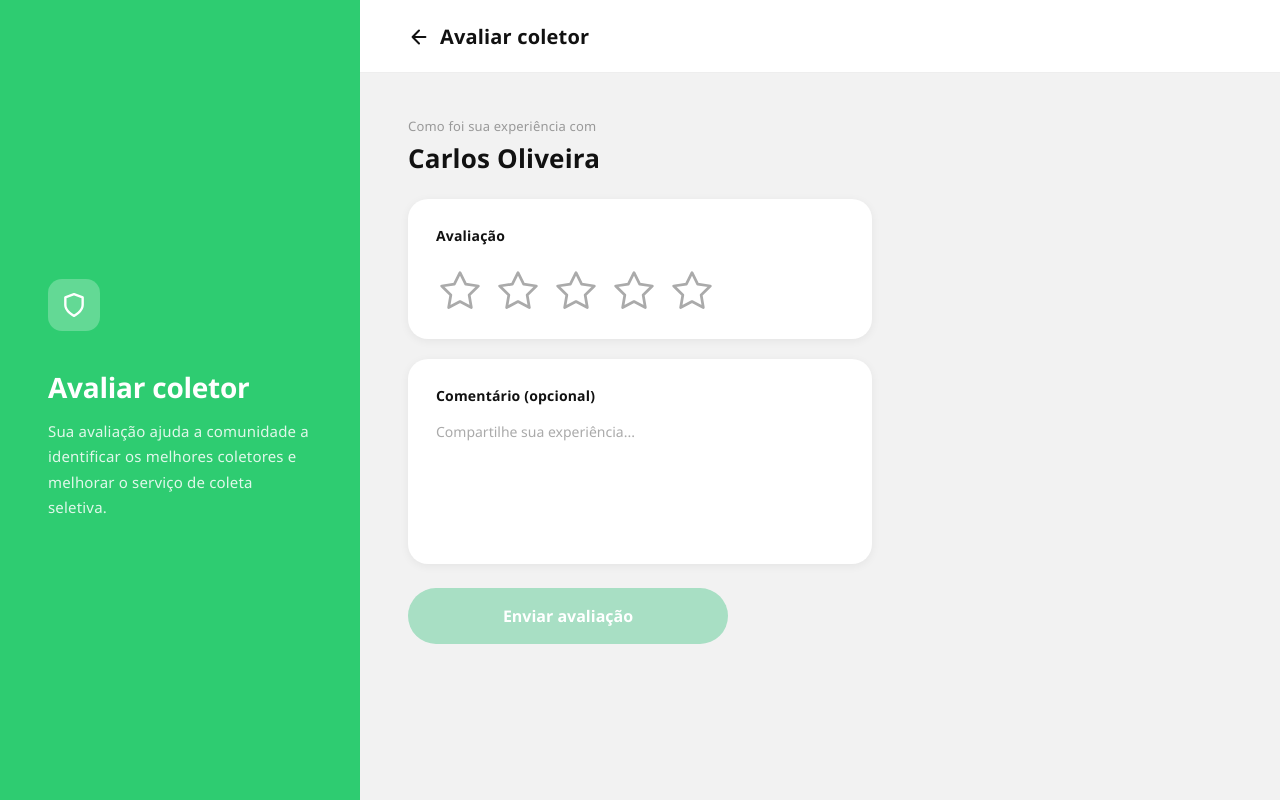
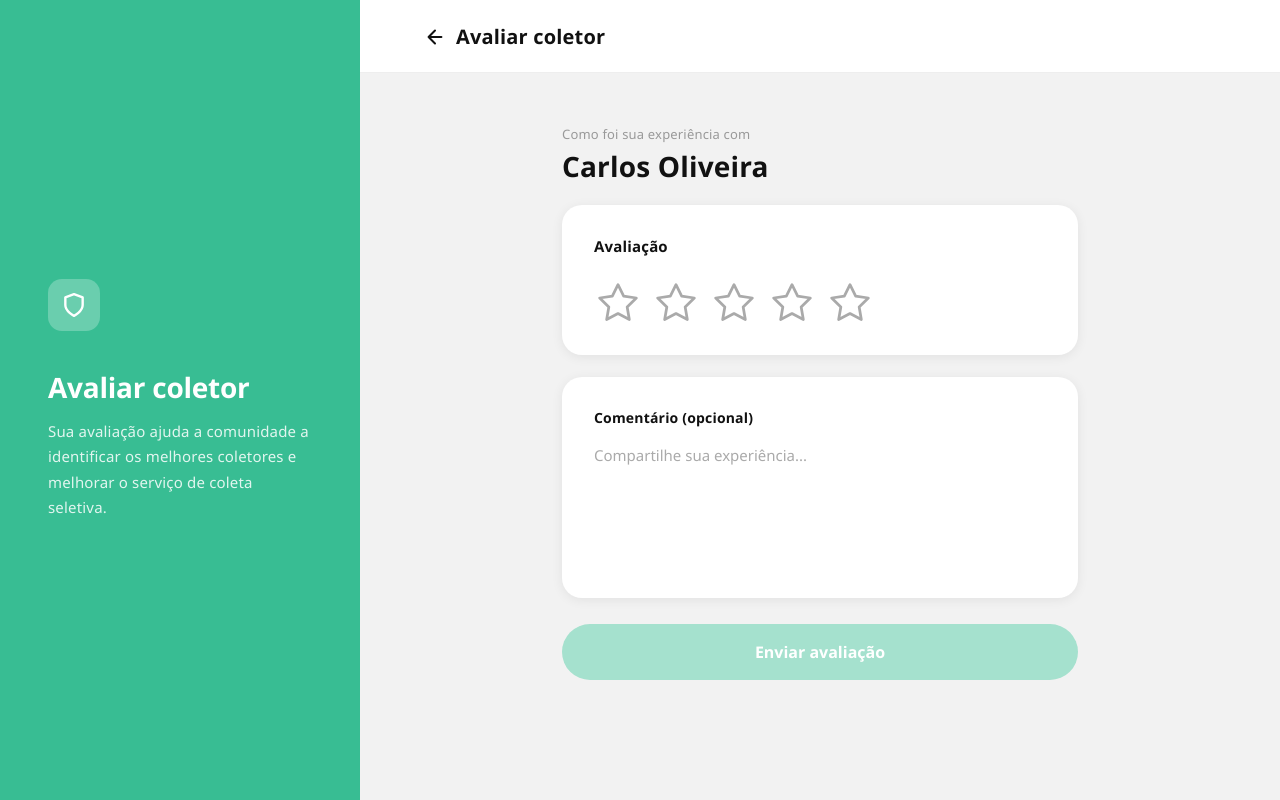
Before and after one commit to Rodrigo-Dourad0/EcoCiclo-FrontEnd, a React (Vite) app in the folder ecociclo/: page /avaliar-coletor in a window 1280 px wide. Built offline with nearby package versions, Linux system fonts and the light colour scheme.

Commit message:
style: corrige responsividade e atualiza paleta de cores do avaliarcoletor

```diff
--- a/ecociclo/src/modules/feedback/styles/Avaliarcoletor.css
+++ b/ecociclo/src/modules/feedback/styles/Avaliarcoletor.css
@@ -1,3 +1,12 @@
+/* ===== ROOT ===== */
+
+:root {
+  --verde-principal: #38bd93;
+  --verde-escuro: #1d9e75;
+  --verde-claro-bg: #e1f5ee;
+  --fonte: 'Nunito', 'Segoe UI', sans-serif;
+}
+
 /* ===== MOBILE (base) ===== */
 
 .avaliarcoletor-screen {
@@ -7,7 +16,7 @@
   width: 100%;
   min-height: 100svh;
   background-color: #f2f2f2;
-  font-family: 'Nunito', 'Segoe UI', sans-serif;
+  font-family: var(--fonte);
   box-sizing: border-box;
 }
 
@@ -45,7 +54,7 @@
   font-weight: 700;
   color: #111;
   margin: 0;
-  font-family: 'Nunito', 'Segoe UI', sans-serif;
+  font-family: var(--fonte);
 }
 
 .avaliarcoletor-body {
@@ -127,7 +136,7 @@
   resize: none;
   font-size: 14px;
   color: #333;
-  font-family: 'Nunito', 'Segoe UI', sans-serif;
+  font-family: var(--fonte);
   background-color: transparent;
   box-sizing: border-box;
   line-height: 1.6;
@@ -145,22 +154,22 @@
   font-size: 15px;
   font-weight: 700;
   width: 100%;
-  font-family: 'Nunito', 'Segoe UI', sans-serif;
+  font-family: var(--fonte);
   transition: background 0.2s;
   margin-top: 4px;
 }
 
 .avaliarcoletor-submit-btn.enabled {
-  background-color: #2ecc71;
+  background-color: var(--verde-principal);
   cursor: pointer;
 }
 
 .avaliarcoletor-submit-btn.enabled:hover {
-  background-color: #27ae60;
+  background-color: var(--verde-escuro);
 }
 
 .avaliarcoletor-submit-btn.disabled {
-  background-color: #a8dfc4;
+  background-color: color-mix(in srgb, var(--verde-principal) 45%, white 55%);
   cursor: not-allowed;
 }
 
@@ -189,7 +198,7 @@
   width: 60px;
   height: 60px;
   border-radius: 50%;
-  background-color: #e8f8f0;
+  background-color: var(--verde-claro-bg);
   display: flex;
   align-items: center;
   justify-content: center;
@@ -211,7 +220,7 @@
 }
 
 .avaliarcoletor-modal-btn {
-  background-color: #2ecc71;
+  background-color: var(--verde-principal);
   color: #fff;
   border: none;
   border-radius: 50px;
@@ -220,29 +229,40 @@
   font-weight: 700;
   cursor: pointer;
   width: 100%;
-  font-family: 'Nunito', 'Segoe UI', sans-serif;
+  font-family: var(--fonte);
   transition: background 0.2s;
 }
 
 .avaliarcoletor-modal-btn:hover {
-  background-color: #27ae60;
+  background-color: var(--verde-escuro);
 }
 
 /* ===== TABLET (768px+) ===== */
 
-@media (min-width: 768px) {
+@media (min-width: 768px) and (max-width: 1023px) {
   .avaliarcoletor-screen {
-    flex-direction: row;
+    flex-direction: column;
+    align-items: center;
     background-color: #e8e8e8;
+    min-height: 100svh;
+    padding: 0;
   }
 
   .avaliarcoletor-main {
-    max-width: 620px;
-    background-color: #f2f2f2;
+    width: 100%;
+    max-width: 100%;
+    background-color: transparent;
+    display: flex;
+    flex-direction: column;
+    align-items: center;
   }
 
   .avaliarcoletor-header {
-    padding: 20px 28px 18px;
+    width: 100%;
+    padding: 20px 40px 18px;
+    background-color: #fff;
+    border-bottom: 1px solid #eee;
+    box-sizing: border-box;
   }
 
   .avaliarcoletor-header-title {
@@ -250,23 +270,50 @@
   }
 
   .avaliarcoletor-body {
-    padding: 32px 28px;
+    width: 100%;
+    max-width: 640px;
+    padding: 40px 32px 48px;
     gap: 20px;
+    box-sizing: border-box;
+  }
+
+  .avaliarcoletor-collector-info {
+    text-align: center;
+    padding-bottom: 12px;
+  }
+
+  .avaliarcoletor-collector-subtitle {
+    font-size: 14px;
   }
 
   .avaliarcoletor-collector-name {
-    font-size: 24px;
+    font-size: 26px;
   }
 
   .avaliarcoletor-card {
-    padding: 24px 28px;
+    padding: 28px 32px;
     border-radius: 20px;
-    box-shadow: 0 2px 10px rgba(0, 0, 0, 0.06);
+    box-shadow: 0 2px 12px rgba(0, 0, 0, 0.07);
+  }
+
+  .avaliarcoletor-card-title {
+    font-size: 15px;
+    margin-bottom: 20px;
+  }
+
+  .avaliarcoletor-stars-row {
+    gap: 12px;
+  }
+
+  .avaliarcoletor-comment-textarea {
+    font-size: 15px;
+    min-height: 100px;
   }
 
   .avaliarcoletor-submit-btn {
     font-size: 16px;
-    padding: 17px;
+    padding: 18px;
+    max-width: 100%;
   }
 }
 
@@ -287,7 +334,7 @@
     min-width: 300px;
     flex-shrink: 0;
     padding: 60px 48px;
-    background-color: #2ecc71;
+    background-color: var(--verde-principal);
     box-sizing: border-box;
   }
 
@@ -308,7 +355,7 @@
     color: #fff;
     margin: 0 0 14px;
     line-height: 1.2;
-    font-family: 'Nunito', 'Segoe UI', sans-serif;
+    font-family: var(--fonte);
   }
 
   .avaliarcoletor-sidebar-subtitle {
@@ -316,19 +363,21 @@
     color: rgba(255, 255, 255, 0.85);
     margin: 0;
     line-height: 1.7;
-    font-family: 'Nunito', 'Segoe UI', sans-serif;
+    font-family: var(--fonte);
   }
 
   .avaliarcoletor-main {
     flex: 1;
-    max-width: 100%;
     background-color: #f2f2f2;
     display: flex;
     flex-direction: column;
+    align-items: center;
   }
 
   .avaliarcoletor-header {
-    padding: 24px 48px 22px;
+    width: 100%;
+    padding: 24px 64px 22px;
+    box-sizing: border-box;
   }
 
   .avaliarcoletor-header-title {
@@ -336,17 +385,31 @@
   }
 
   .avaliarcoletor-body {
-    padding: 40px 48px;
-    max-width: 560px;
-    gap: 20px;
+    width: 100%;
+    max-width: 580px;
+    padding: 48px 32px 64px;
+    gap: 22px;
+    box-sizing: border-box;
   }
 
   .avaliarcoletor-collector-info {
     text-align: left;
+    padding-bottom: 4px;
   }
 
   .avaliarcoletor-collector-name {
-    font-size: 26px;
+    font-size: 28px;
+  }
+
+  .avaliarcoletor-card {
+    padding: 28px 32px;
+    border-radius: 20px;
+    box-shadow: 0 2px 12px rgba(0, 0, 0, 0.07);
+  }
+
+  .avaliarcoletor-card-title {
+    font-size: 15px;
+    margin-bottom: 20px;
   }
 
   .avaliarcoletor-stars-row {
@@ -354,7 +417,14 @@
     gap: 10px;
   }
 
+  .avaliarcoletor-comment-textarea {
+    min-height: 110px;
+    font-size: 15px;
+  }
+
   .avaliarcoletor-submit-btn {
-    max-width: 320px;
+    max-width: 100%;
+    font-size: 16px;
+    padding: 17px;
   }
 }
```
